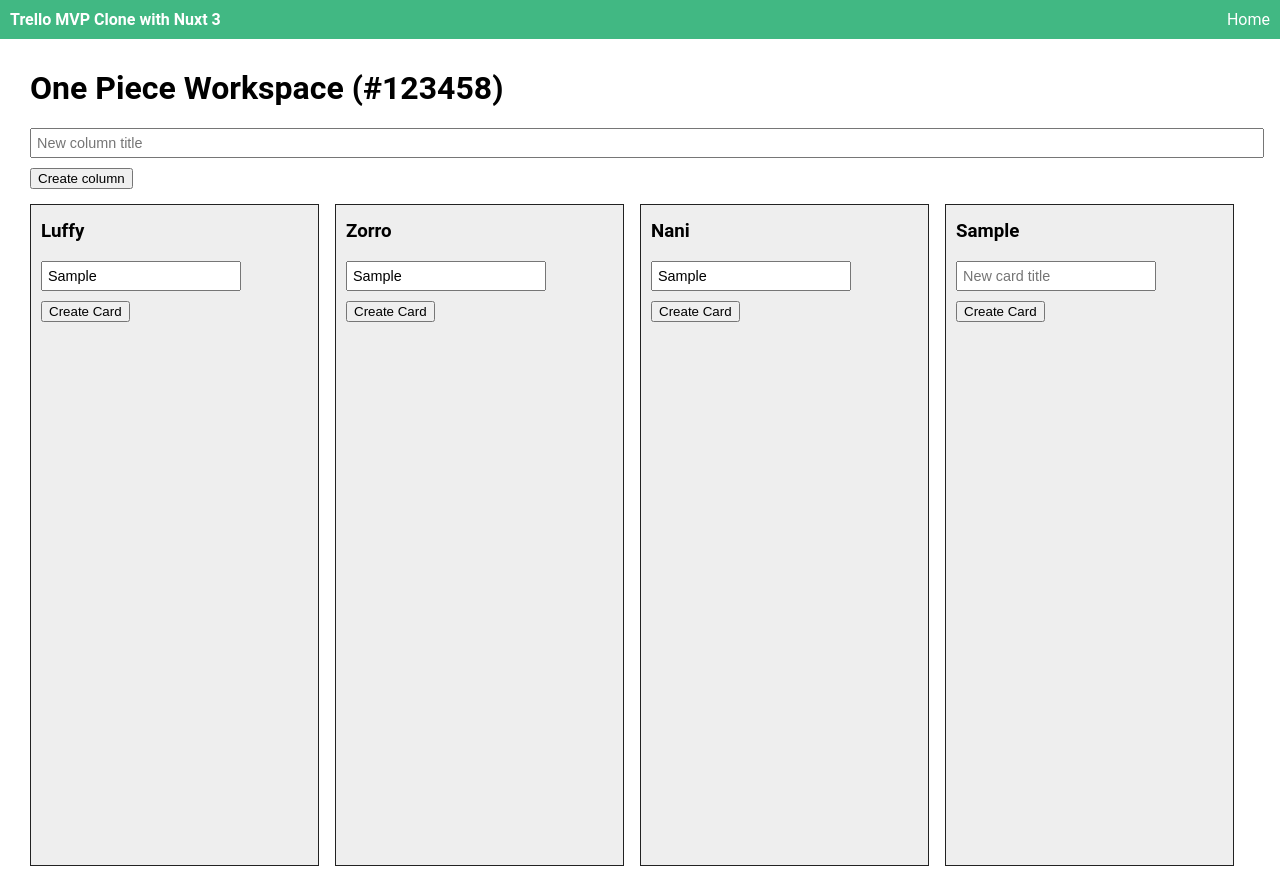
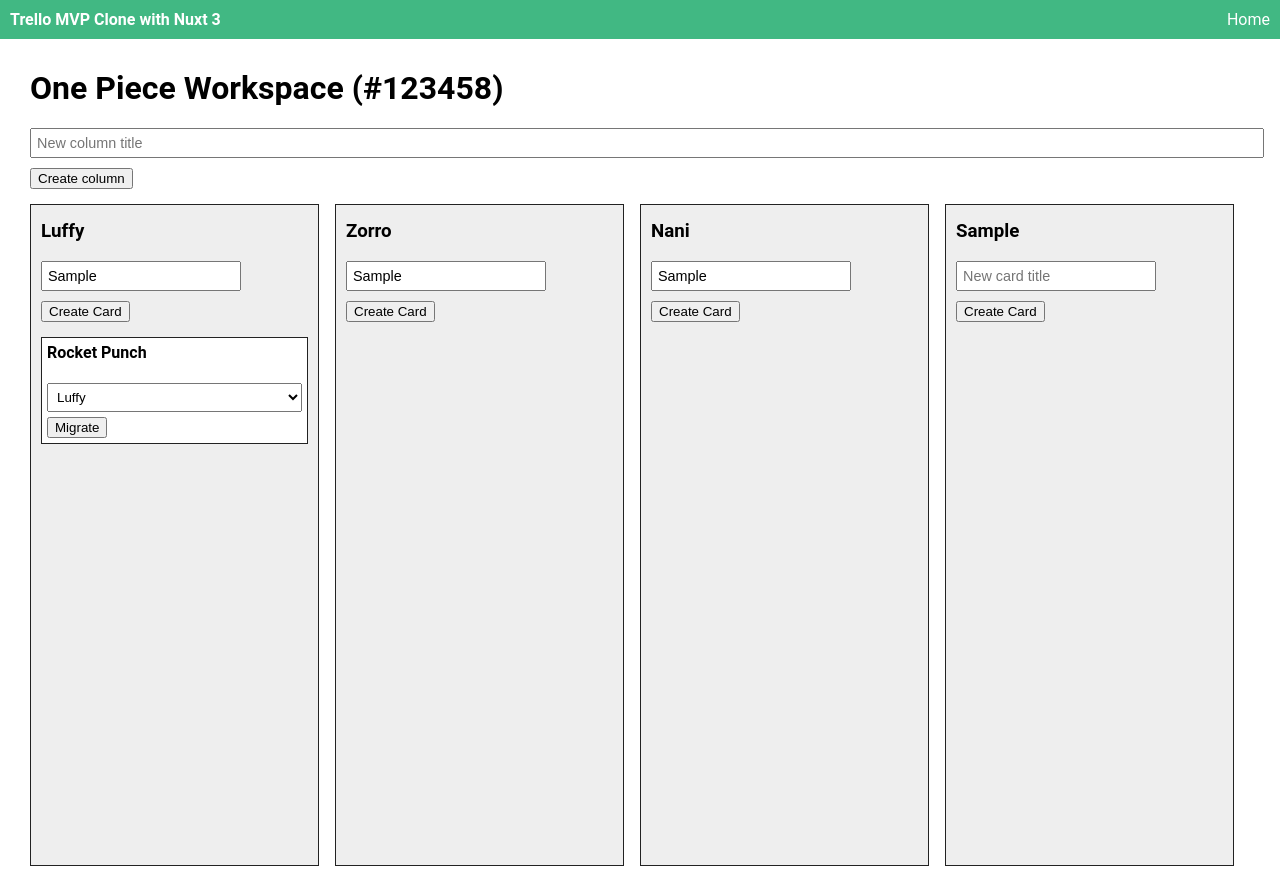
Before and after one commit to markuszondler/nuxt-3-trello-mvp, a Nuxt app: page /workspace/123458 in a window 1280 px wide. Both pictures are taken after typing "Sample", "Sample", "Sample", "Sample" into the empty fields and a click on the button "Create column". Built offline with nearby package versions, Linux system fonts and the light colour scheme.

Commit message:
refactor: base card component to have its own state

```diff
--- /dev/null
+++ b/components/BaseCard.vue
@@ -0,0 +1,26 @@
+<script setup>
+defineProps({
+  data: Object,
+  migrateList: Array,
+  parentColumn: String
+})
+</script>
+
+<template>
+  <section class="base-card">
+    <h4 style="margin-top: 0">{{ data.name }}</h4>
+    <select name="luffy-migrate-list" id="luffy-migrate-list" style="padding: 5px; width: 100%;margin-bottom: 5px;">
+      <option v-for="column in migrateList" :key="`migrate-${column.columnName}`" :value="column.columnName">{{ column.columnName }}</option>
+    </select>
+    <button>Migrate</button>
+  </section>
+</template>
+
+<style scoped>
+.base-card {
+  border: 1px solid #222;
+  padding: 5px;
+  background: #fff;
+  margin-bottom: 10px;
+}
+</style>
--- a/pages/workspace/[id].vue
+++ b/pages/workspace/[id].vue
@@ -1,7 +1,9 @@
 <script>
 import {workspaceList} from '../../store/global.js'
+import BaseCard from "../../components/BaseCard";
 
 export default {
+  components: {BaseCard},
   setup() {
     return {
       workspaceList
@@ -15,7 +17,10 @@ export default {
         {
           columnName:'Luffy',
           newItemName: '',
-          items: []
+          items: [{
+            id: 123,
+            name: 'Rocket Punch'
+          }]
         },
         {
           columnName: 'Zorro',
@@ -73,12 +78,8 @@ export default {
                  style="padding: 5px; font-size: 0.9rem;margin-bottom: 10px;" placeholder="New card title">
           <button @click="createCard(column)" style="margin-bottom: 15px;">Create Card</button>
           <ul style="margin: 0; padding: 0;">
-            <li v-for="item in column.items" :key="item.id" class="base-card">
-              <h5>{{ item.name }}</h5>
-              <select name="luffy-migrate-list" id="luffy-migrate-list" style="padding: 5px; width: 100%;margin-bottom: 5px;">
-                <option v-for="column in board.columns" :key="`migrate-${column.columnName}`" :value="column.columnName">{{ column.columnName }}</option>
-              </select>
-              <button>Migrate</button>
+            <li v-for="item in column.items" :key="item.id" style="list-style: none;">
+              <BaseCard :data="item" :migrate-list="board.columns" :parent-column="column.columnName"/>
             </li>
           </ul>
         </section>
@@ -88,14 +89,6 @@ export default {
 </template>
 
 <style>
-.base-card {
-  border: 1px solid #222;
-  padding: 5px;
-  list-style: none;
-  background: #fff;
-  margin-bottom: 10px;
-}
-
 .workspace-page {
   padding: 30px;
 }
```
